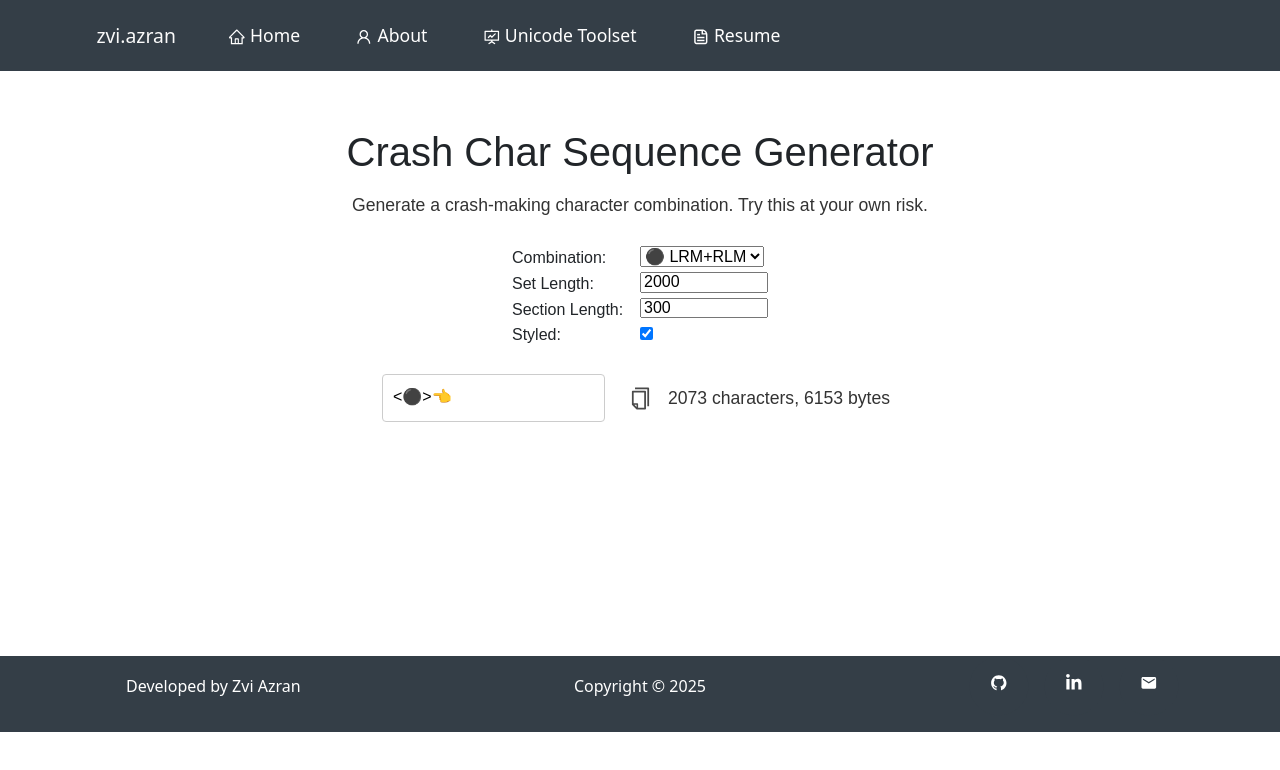
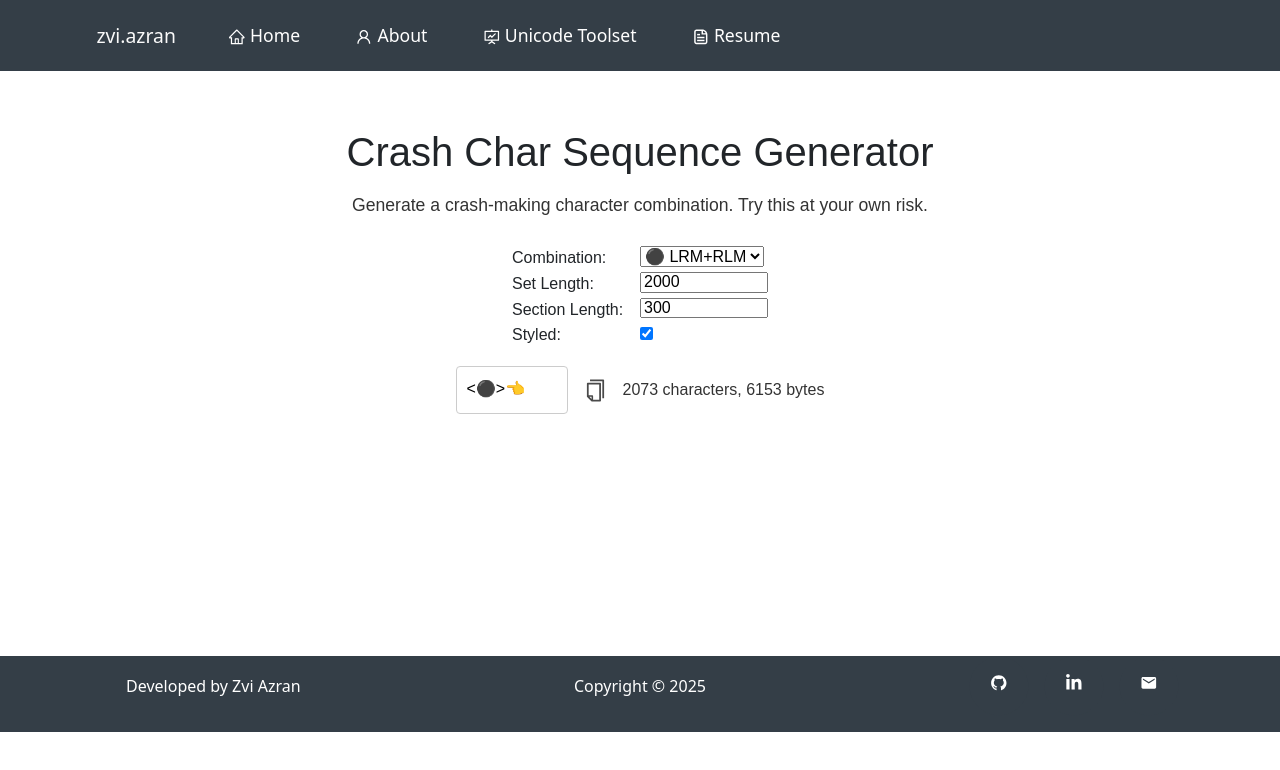
Before and after one commit to zviazran/unicode-toolset, a React (Vite) app: page /unicode-toolset/crash-char-sequence-generator in a window 1280 px wide. Shown: the top 770 px of the page. Built offline with nearby package versions, Linux system fonts and the light colour scheme.

Commit message:
add crash-char-sequence-generator image

```diff
--- a/src/Constants.tsx
+++ b/src/Constants.tsx
@@ -1,5 +1,6 @@
 import INVISIBLE_CHAR_EDITOR from "./Assets/Toolsets/invisible-char-editor.png";
 import DR_UNICODE from "./Assets/Toolsets/drunicode.png";
+import CRASH_CHAR_SEQUENCE_GENERATOR from "./Assets/Toolsets/crash-char-sequence-generator.png";
 
 
 export const TOOLSETS = [
@@ -18,10 +19,10 @@ export const TOOLSETS = [
     link: "drunicode",
   },
   {
-    image: DR_UNICODE,
+    image: CRASH_CHAR_SEQUENCE_GENERATOR,
     name: "Crash Char Sequence Generator",
     joke: "Unicode. SMASH!!!",
-    description: "bla bla",
+    description: "Generate a crash making character combination. Try this at your own risk.",
     link: "crash-char-sequence-generator",
   },
 ];
--- a/src/components/Toolset/CounterBar.module.css
+++ b/src/components/Toolset/CounterBar.module.css
@@ -2,8 +2,8 @@
     display: flex;
     justify-content: center;
     align-items: center;
-    font-size: 1.1rem;
-    padding: 0.5rem;
+    font-size: 1rem;
+    padding: 0.5rem 0;
   }
 
   .counterBar p {
--- a/src/components/Toolset/CrashCharSequenceGenerator/CrashCharSequenceGenerator.module.css
+++ b/src/components/Toolset/CrashCharSequenceGenerator/CrashCharSequenceGenerator.module.css
@@ -41,13 +41,15 @@
 .outputContainer {
   display: flex;
   align-items: center;
-  margin-top: 1rem;
+  margin: 0.5rem;
   flex-direction: row;
 }
 
 .textBox {
   height: 3rem;
   min-height: auto;
-  width: auto;
+  width: 7rem;
+  min-width: 6rem;
   resize: none;
+  margin-left: auto;
 }
```
Also changed, not shown: src/assets/Toolsets/crash-char-sequence-generator.png (added).
